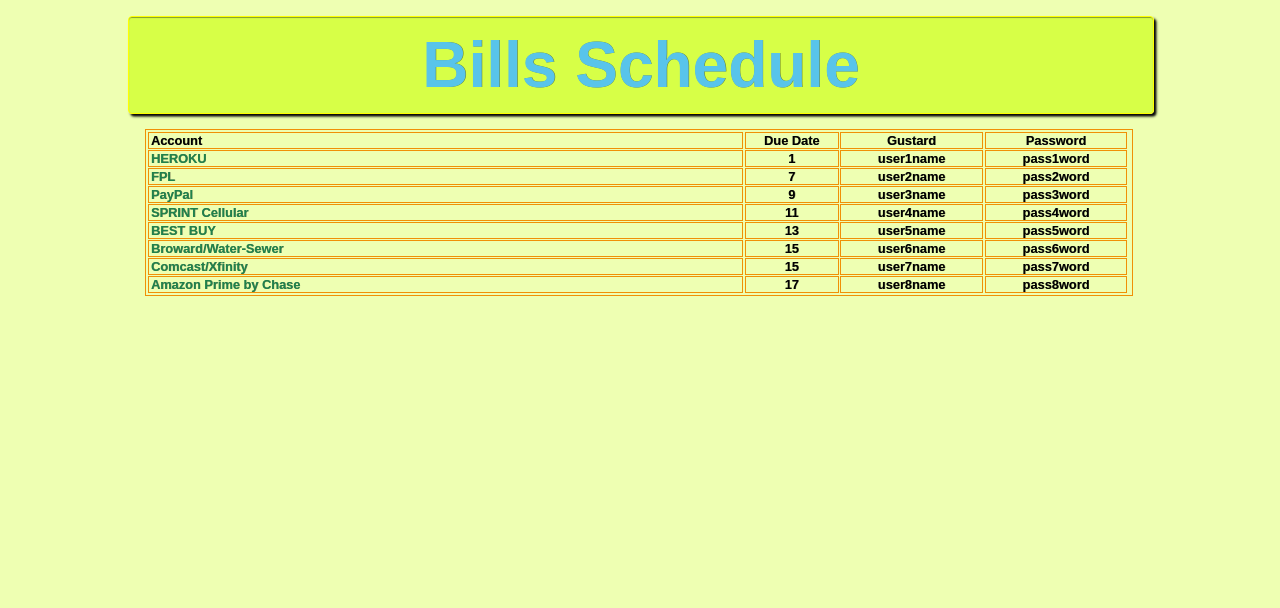
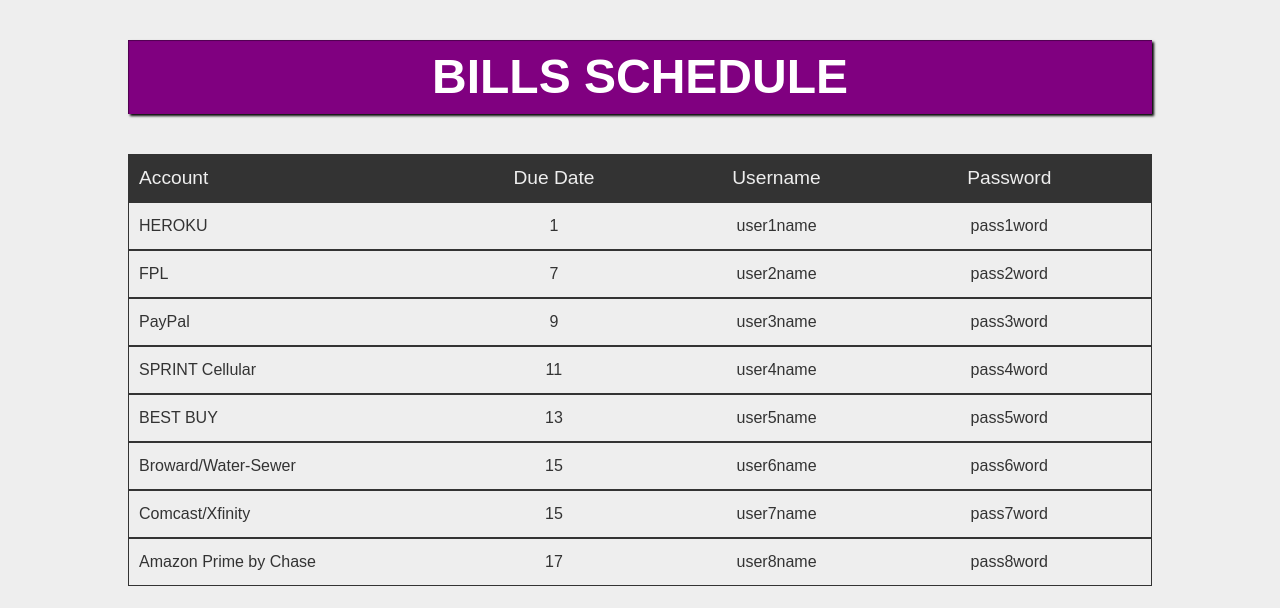
Before and after one commit to Tianna17/jlaurentino_collaboration, a plain HTML site: page index.html in a window 1280 px wide. Drawn offline with Linux system fonts and the light colour scheme.

Commit message:
make changes to the index.html

```diff
--- a/index.html
+++ b/index.html
@@ -1,130 +1,214 @@
 <!DOCTYPE html>
-<html>
+<html lang="en">
+  <head>
+    <meta charset="UTF-8" />
+    <meta name="viewport" content="width=device-width, initial-scale=1.0" />
     <title>Monthly Bills</title>
     <style>
-    body { background-color: rgba(200,255,0,.3); margin: 0 auto; width: 80% }
-    #myHTML {
-      width: 100%;
-      min-height: 12vmin;
-      margin-top: 2vmin;
-      background-color: rgba(200,255,0,.6);
-      line-height:1.4vmin; color: rgba(0,0,0,1);
-      font-family: Arial; font-size: 1.6vmin; font-weight:bold; vertical-align: middle;
-      text-shadow: 0.05vmin 0.05vmin 0.05vmin rgba(0,0,0,.5);
-      border-radius:0.5vmin;
-      -webkit-border-radius:0.5vmin;
-      -moz-border-radius:0.5vmin;
-      border:0.05vmin ridge rgba(255,255,0,1);
-      -webkit-border: 0.05vmin ridge rgba(255,255,0,1);
-      -moz-border: 0.05vmin ridge rgba(255,255,0,1);
-      box-shadow:inset 0.1vmin 0.1vmin 0.1vmin rgba(0,0,0,.5), 0.3vmin 0.3vmin 0.3vmin rgba(0,0,0,1);
-      -webkit-box-shadow:inset 0 0.1vmin 0.1vmin rgba(0,0,0,.5), 0.3vmin 0.3vmin 0.3vmin rgba(0,0,0,1);
-      -moz-box-shadow:inset 0 0.1vmin 0.1vmin rgba(0,0,0,.5), 0.3vmin 0.3vmin 0.3vmin rgba(0,0,0,1);
+      * {
+        padding: 0;
+        margin: 0;
+        box-sizing: border-box;
       }
-    #welcome{
-      line-height:12vmin;
-      vertical-align: middle;
-      text-align: center;
-      font-size: 8vmin;
-      color: rgba(88, 196, 234,1);
+
+      body {
+        background: #eee;
+        color: #333;
+        font-size: 16px;
+        font-family: Arial, Helvetica, sans-serif;
+        line-height: 26px;
       }
-    #pwmngr div { margin: 0.1vmin; padding: 0.2vmin; text-align:center; float:left; border: 0.1vmin solid rgba(240,144,6,1); }
-    a:link {
+
+      a {
         text-decoration: none;
-      color: rgba(30,130,76,1);
+        color: #333;
+      }
+
+      a:hover {
+        text-decoration: underline;
+        color: rgba(30, 130, 76, 1);
       }
 
       a:visited {
-      text-decoration: none;
-      color: rgba(30,130,76,1);
+        color: red;
       }
 
-    a:hover {
-      text-decoration: none;
-      color: rgba(0,0,255,.6);
+      .container {
+        max-width: 1140px;
+        width: 80%;
+        margin: 0 auto;
       }
 
-    a:active {
-      text-decoration: none;
-      color: rgba(30,130,76,1);
+      header h1#welcome {
+        padding: 1.5rem;
+        background-color: purple;
+        margin: 2.5rem 0;
+        text-align: center;
+        color: #fff;
+        font-size: 3rem;
+        text-transform: uppercase;
+        box-shadow: inset 0.1vmin 0.1vmin 0.1vmin rgba(0, 0, 0, 0.5),
+          0.3vmin 0.3vmin 0.3vmin rgba(0, 0, 0, 1);
       }
-    ._payee { clear:both; width: 60%; }
-    ._dueDate { width: 9%; }
-    ._userName { width: 14%; }
-    ._passWord { width: 14%; }
+
+      .table-row,
+      .table-head {
+        border: 1px solid #333;
+        display: block;
+        overflow: hidden;
+        padding: 10px 0 10px 10px;
+      }
+
+      .table-head {
+        background-color: #333;
+        color: #eee;
+        font-size: 1.2rem;
+      }
+
+      ._payee,
+      ._dueDate,
+      ._userName,
+      ._passWord {
+        float: left;
+      }
+
+      ._payee,
+      ._account {
+        width: 30%;
+      }
+
+      ._dueDate,
+      ._userName {
+        width: 22%;
+        text-align: center;
+      }
+
+      ._passWord {
+        width: 24%;
+        text-align: center;
+      }
     </style>
+  </head>
+
   <body>
-    <div id='myHTML'>
-      <div id='welcome'>Bills Schedule</div>
-      <div id='pwmngr'>
-        <div style='clear:both; margin:2vmin; width:96%; height: auto; '>
+    <div class="root">
+      <header>
+        <div class="container">
+          <h1 id="welcome">Bills Schedule</h1>
+        </div>
+      </header>
+      <main>
+        <div class="content">
+          <div class="container">
+            <div class="table-head">
+              <div class="_payee">Account</div>
+              <div class="_dueDate">Due Date</div>
+              <div class="_userName">Username</div>
+              <div class="_passWord">Password</div>
+            </div>
+            <div class="table-row">
+              <div class="_payee">
+                <a href="https://heroku.com" title="Web Hosting" target="_blank"
+                  >HEROKU</a
+                >
+              </div>
+              <div class="_dueDate">1</div>
+              <div class="_userName">user1name</div>
+              <div class="_passWord">pass1word</div>
+            </div>
 
-          <div class='_payee' style='text-align:left; '>
-            Account
+            <div class="table-row">
+              <div class="_payee">
+                <a href="https://fpl.com" title="Electric Bill" target="_blank"
+                  >FPL</a
+                >
               </div>
-          <div class='_dueDate'>Due Date</div>
-          <div class='_userName'>Gustard</div>
-          <div class='_passWord'>Password</div>
+              <div class="_dueDate">7</div>
+              <div class="_userName">user2name</div>
+              <div class="_passWord">pass2word</div>
+            </div>
 
-         <div class='_payee' style='text-align:left; '>
-           <a href='https://heroku.com' title='Web Hosting' target='_blank'>HEROKU</a>
+            <div class="table-row">
+              <div class="_payee" style="text-align: left">
+                <a href="https://www.paypal.com" title="PayPal" target="_blank"
+                  >PayPal</a
+                >
               </div>
-         <div class='_dueDate'>1</div>
-         <div class='_userName'>user1name</div>
-         <div class='_passWord'>pass1word</div>
+              <div class="_dueDate">9</div>
+              <div class="_userName">user3name</div>
+              <div class="_passWord">pass3word</div>
+            </div>
+            <div class="table-row">
+              <div class="_payee" style="text-align: left">
+                <a
+                  href="https://sprint.com"
+                  title="Sprint Cellular"
+                  target="_blank"
+                  >SPRINT Cellular</a
+                >
+              </div>
+              <div class="_dueDate">11</div>
+              <div class="_userName">user4name</div>
+              <div class="_passWord">pass4word</div>
+            </div>
+            <div class="table-row">
+              <div class="_payee">
+                <a
+                  href="https://bestbuy.accountonline.com"
+                  title="Best Buy Visa Card"
+                  target="_blank"
+                  >BEST BUY</a
+                >
+              </div>
+              <div class="_dueDate">13</div>
+              <div class="_userName">user5name</div>
+              <div class="_passWord">pass5word</div>
+            </div>
 
-         <div class='_payee' style='text-align:left; '>
-           <a href="https://fpl.com" title="Electric Bill" target="_blank">FPL</a>
+            <div class="table-row">
+              <div class="_payee" style="text-align: left">
+                <a
+                  href="https://www.broward.org/WaterServices/CustomerService/Pages/Utilform.aspx"
+                  title="Water Bill"
+                  target="_blank"
+                  >Broward/Water-Sewer</a
+                >
               </div>
-         <div class='_dueDate'>7</div>
-         <div class='_userName'>user2name</div>
-         <div class='_passWord'>pass2word</div>
+              <div class="_dueDate">15</div>
+              <div class="_userName">user6name</div>
+              <div class="_passWord">pass6word</div>
+            </div>
 
-         <div class='_payee' style='text-align:left; '>
-           <a href="https://www.paypal.com" title="PayPal" target="_blank">PayPal</a>
+            <div class="table-row">
+              <div class="_payee" style="text-align: left">
+                <a
+                  href="https://my.xfinity.com/?cid=cust"
+                  title="Cable bill"
+                  target="_blank"
+                  >Comcast/Xfinity</a
+                >
               </div>
-         <div class='_dueDate'>9</div>
-         <div class='_userName'>user3name</div>
-         <div class='_passWord'>pass3word</div>
+              <div class="_dueDate">15</div>
+              <div class="_userName">user7name</div>
+              <div class="_passWord">pass7word</div>
+            </div>
 
-         <div class='_payee' style='text-align:left; '>
-           <a href="https://sprint.com" title="Sprint Cellular" target="_blank">SPRINT Cellular</a>
+            <div class="table-row">
+              <div class="_payee" style="text-align: left">
+                <a
+                  href="https://www.chase.com/personal/credit-cards/amazon"
+                  title="Amazon Credit"
+                  target="_blank"
+                  >Amazon Prime by Chase</a
+                >
               </div>
-         <div class='_dueDate'>11</div>
-         <div class='_userName'>user4name</div>
-         <div class='_passWord'>pass4word</div>
-
-         <div class='_payee' style='text-align:left; '>
-           <a href="https://bestbuy.accountonline.com" title="Best Buy Visa Card" target="_blank">BEST BUY</a>
-         </div>
-         <div class='_dueDate'>13</div>
-         <div class='_userName'>user5name</div>
-         <div class='_passWord'>pass5word</div>
-
-         <div class='_payee' style='text-align:left; '>
-           <a href="https://www.broward.org/WaterServices/CustomerService/Pages/Utilform.aspx" title="Water Bill" target="_blank">Broward/Water-Sewer</a>
-         </div>
-         <div class='_dueDate'>15</div>
-         <div class='_userName'>user6name</div>
-         <div class='_passWord'>pass6word</div>
-
-         <div class='_payee' style='text-align:left; '>
-           <a href="https://my.xfinity.com/?cid=cust" title="Cable bill" target="_blank">Comcast/Xfinity</a>
-         </div>
-         <div class='_dueDate'>15</div>
-         <div class='_userName'>user7name</div>
-         <div class='_passWord'>pass7word</div>
-
-         <div class='_payee' style='text-align:left; '>
-           <a href="https://www.chase.com/personal/credit-cards/amazon" title="Amazon Credit" target="_blank">Amazon Prime by Chase</a>
-         </div>
-         <div class='_dueDate'>17</div>
-         <div class='_userName'>user8name</div>
-         <div class='_passWord'>pass8word</div>
-
+              <div class="_dueDate">17</div>
+              <div class="_userName">user8name</div>
+              <div class="_passWord">pass8word</div>
             </div>
           </div>
-      <!-- I really like the color combination of your page, removed your invalid comment also -->
+        </div>
+      </main>
     </div>
   </body>
 </html>
```
Lines whose indentation alone changed are shown as unchanged.
